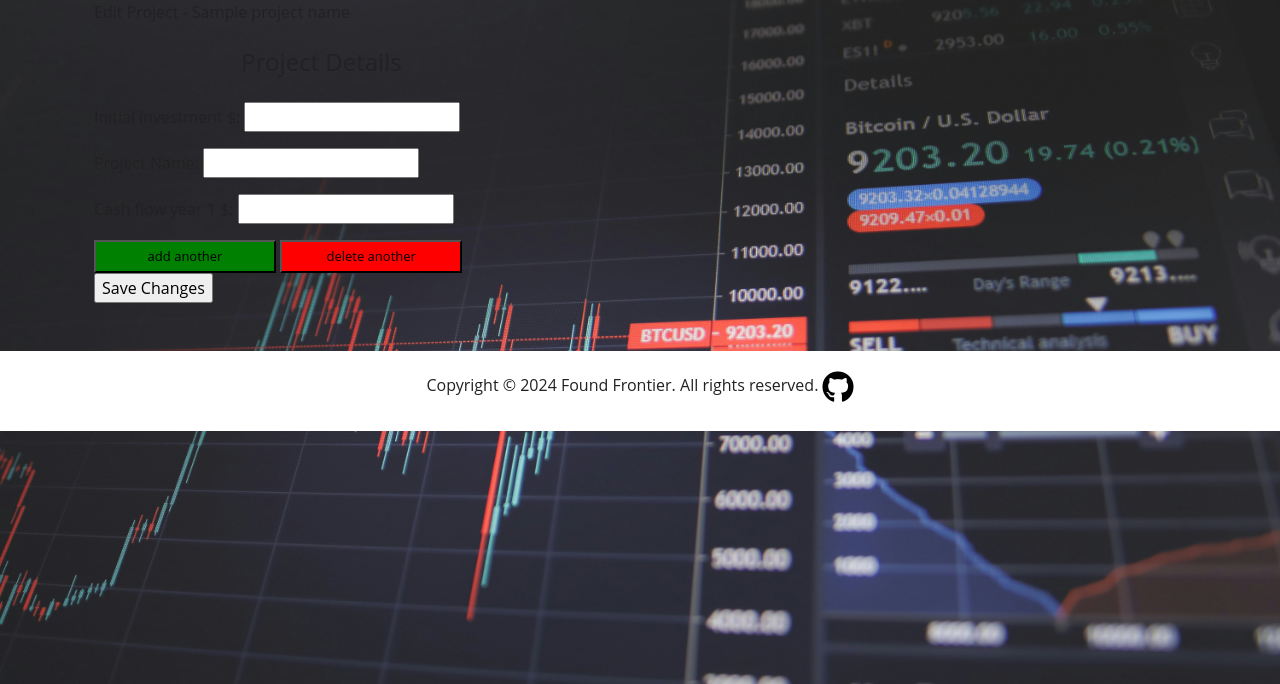
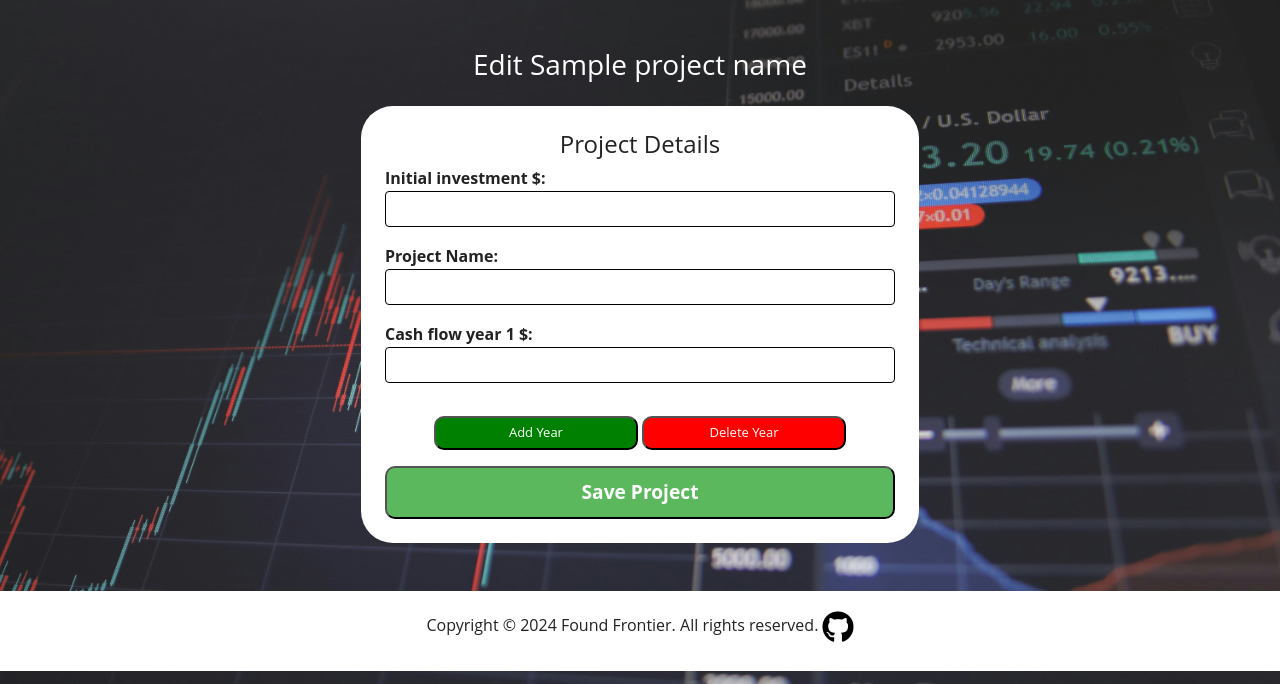
Before and after one commit to sean-meade/fund-frontier, a Django app: template templates/npv/edit-project.html in a window 1280 px wide. Shown: the part 116-800 px from the top of the page. Run offline with Django 5.2, Linux system fonts and the light colour scheme; tables that the repository leaves empty hold one stand-in row (values such as "Sample post"); the template is opened without the code that fills it: values that come from a table or form of the project are taken from there, most other values are stand-ins (such as "Sample title", 1, 10 or a date in 2020).

Commit message:
Fix styling and make it so a create eval can be done with empty project form

```diff
--- a/templates/npv/edit-project.html
+++ b/templates/npv/edit-project.html
@@ -3,40 +3,31 @@
 
 {% block content %}
 
-<div class="container">
-    <div class="title">Edit Project - {{project_name}}</div>
+<h3 class="calculator-headings">Edit {{project_name}}</h3>
 
-    <div class="col-md-5">
-        <div class="form-area">
+<div class="site-container calculator-container col-md-6">
   {% comment %} TODO: Limit discount rate {% endcomment %}
 
-                <form action="{% url 'edit_project' project_id=project_id %}" method="post">
-                <br style="clear:both">
-                <h4 style="margin-bottom: 25px; text-align: center;">Project Details</h3>
+  <form class="site-form" action="{% url 'edit_project' project_id=project_id %}" method="post">
+      <h4 >Project Details</h3>
       {% csrf_token %}
       <div id="forms">
           {{ form.as_p }}
       </div>
-                <button class="year" type="button" id="add-another">add another</button>
-                <button class="year" type="button" id="delete-another">delete another</button>
-                <input type="submit" value="Save Changes">
+      <button class="year" type="button" id="add-another">Add Year</button>
+      <button class="year" type="button" id="delete-another">Delete Year</button>
+      <button type="submit" name="save_changes">Save Project</button>
   </form>
 </div>
-        </div>
-    </div>
 
-</div>
-
-{% endblock %}
 {% block extra_js_footer %}
 <script>
-
-
+document.addEventListener('onload', function () {
     // Collect the dict data sent from edit_project view
     var cash_flows = {{ cash_flows_dict | safe }};
 
     // number of cash flows
-    count = Object.keys(cash_flows).length
+    count = Object.keys(cash_flows).length - 1
 
     // Update the cash_flow_year_count on the form (to keep track when adding and removing)
     $("[name=cash_flow_year_count]").val(count);
@@ -44,14 +35,18 @@
     // For every cash flow
     for (let i = 2 ; i <= count +1; i++) {
         //create an input element and give the cash flow for that year
-        let element = $('<input type="number" value="'+ cash_flows[i] +'"/>');
-        // update the name so the view can use it
-        element.attr('name', 'cash_flow_year_' + i);
-        // add that cash flow with it's populated value to the form
+        let element1 = $('<label>Cash flow year ' + count + ' ($)</label>');
+        $("#forms").append(element1);
+        // create the input element
+        let element = $('<input type="number"/>');
+        // Add the name so you know which value belongs to which year
+        element.attr('name', 'cash_flow_year_' + form_count);
+        element.attr('label', 'Cash flow year ' + form_count + ' ($)');
+        // Add that field to the form
         $("#forms").append(element);
+    }})
 
-    }
-
+    // TODO: This code is repeated in edit project. Needs to put into file
     let form_count = Number($("[name=cash_flow_year_count]").val());
     // get extra form count so we know what index to use for the next item.
 
@@ -59,32 +54,38 @@
     $("#add-another").click(function () {
         // Add one to the count
         form_count++;
-
+        // create the input element
+        let element1 = $('<label for="id_cash_flow_year_' + form_count+'">Cash flow year ' + form_count + ' ($)</label>');
+        $("#forms").append(element1);
         // create the input element
         let element = $('<input type="number"/>');
-
         // Add the name so you know which value belongs to which year
         element.attr('name', 'cash_flow_year_' + form_count);
+        element.attr('id', 'id_cash_flow_year_' + form_count);
         // Add that field to the form
         $("#forms").append(element);
-
         // add the count back to the form so it can be grabbed on the next click
         $("[name=cash_flow_year_count]").val(form_count);
-
     })
 
       // When the delete button is clicked
     $("#delete-another").click(function() {
-
+      if (form_count != 1) {
         // remove the last added input
-        $('#forms input:last').remove();
+        lastInput = document.getElementById('id_cash_flow_year_' + form_count)
+        console.log(lastInput)
+        labelFor = 'id_cash_flow_year_' + form_count
+        lastLabel = document.querySelector(`label[for="${labelFor}"]`);
+        console.log(lastLabel)
+        lastInput.remove();
+        lastLabel.remove();
         // reduce the count
         form_count --;
+        // add the count back to the form so it can be grabbed on the next click
+        $("[name=cash_flow_year_count]").val(form_count);}
+    })
 
-          // add the count back to the form so it can be grabbed on the next click
-        $("[name=cash_flow_year_count]").val(form_count);
-
-    })
 
 </script>
 {% endblock %}
+{% endblock %}
```
Also changed, not shown: templates/npv/add-project.html (+34 -8 lines). Lines whose indentation alone changed are shown as unchanged.
